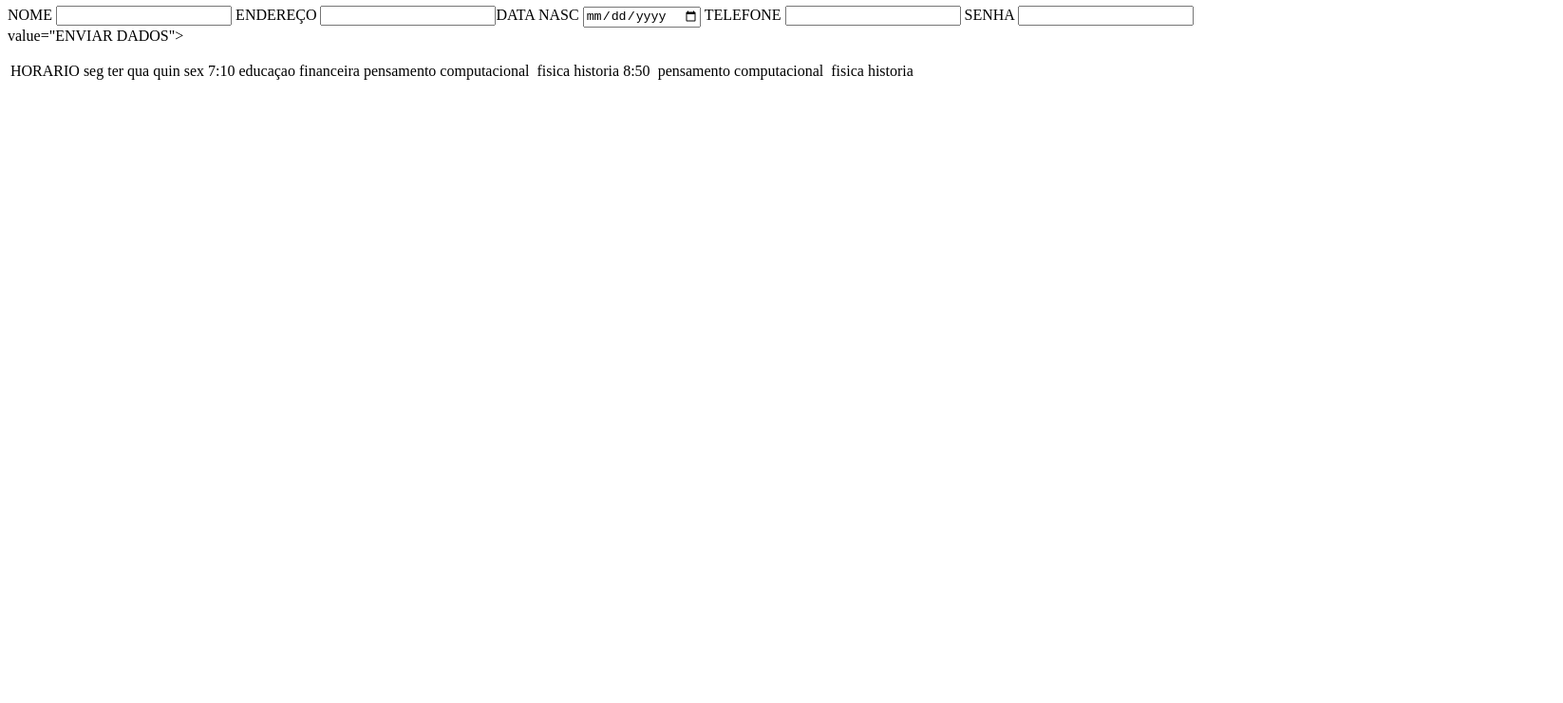
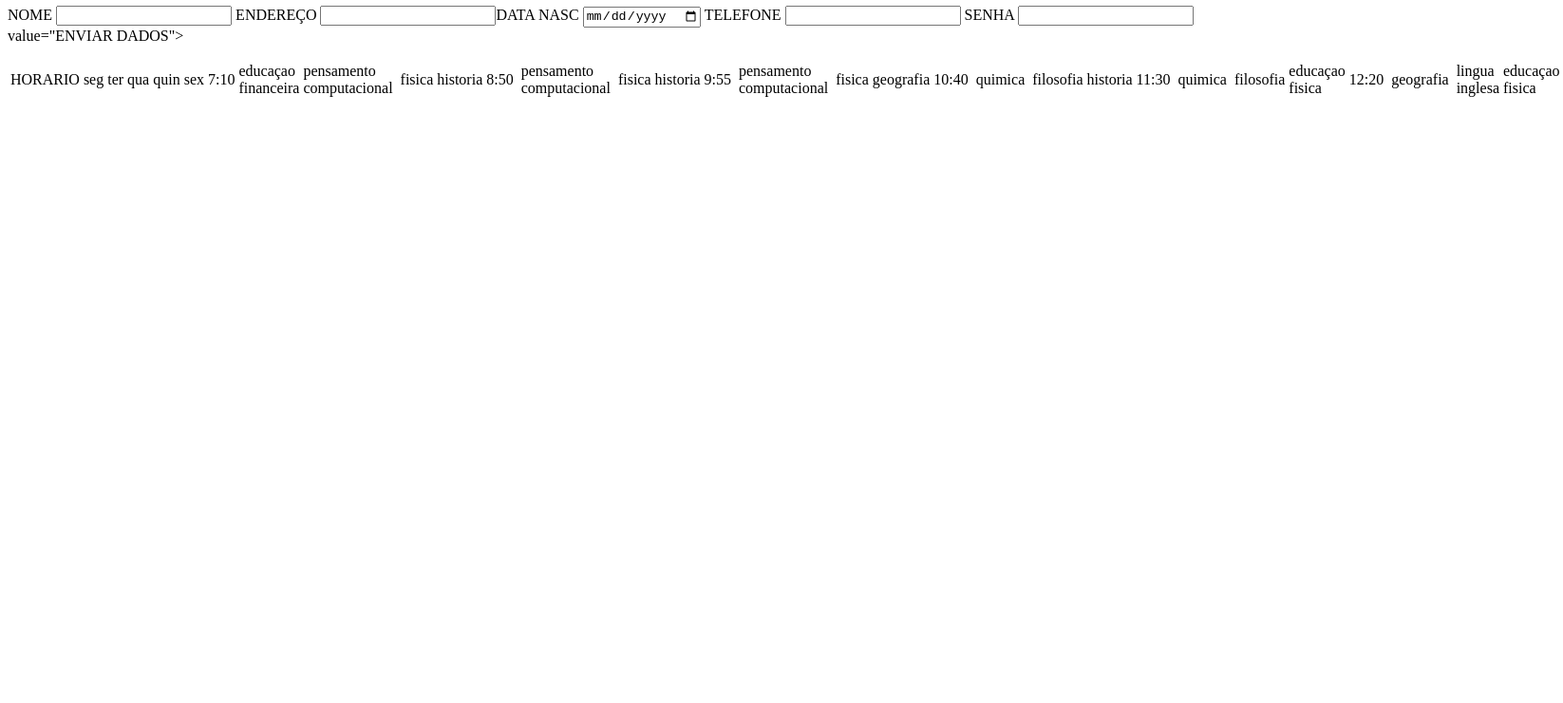
Before and after one commit to jaissonweslley00/formulario, a plain HTML site: page index.html in a window 1280 px wide. Shown: the part 60-800 px from the top of the page at 95% size, 1646 px wide, since content can reach past the window. Drawn offline with Linux system fonts and the light colour scheme.

Commit message:
Update index.html

```diff
--- a/index.html
+++ b/index.html
@@ -51,6 +51,33 @@
         <td>fisica</td>
         <td>historia</td>
 
+          <td>9:55</td>
+        <td></td>
+        <td>pensamento computacional</td>
+        <td><lingua prtuguesa/td>
+        <td>fisica</td>
+        <td>geografia</td>
+
+           <td>10:40</td>
+        <td></td>
+        <td>quimica</td>
+        <td><matematica/td>
+        <td>filosofia</td>
+        <td>historia</td>
+
+               <td>11:30</td>
+        <td></td>
+        <td>quimica</td>
+        <td><lingua portuguesa/td>
+        <td>filosofia</td>
+        <td>educaçao fisica</td>
+
+                 <td>12:20</td>
+        <td></td>
+        <td>geografia</td>
+        <td><lingua inglesa/td>
+         <td>lingua inglesa</td>
+        <td>educaçao fisica</td>
 
    </main>
 
```
